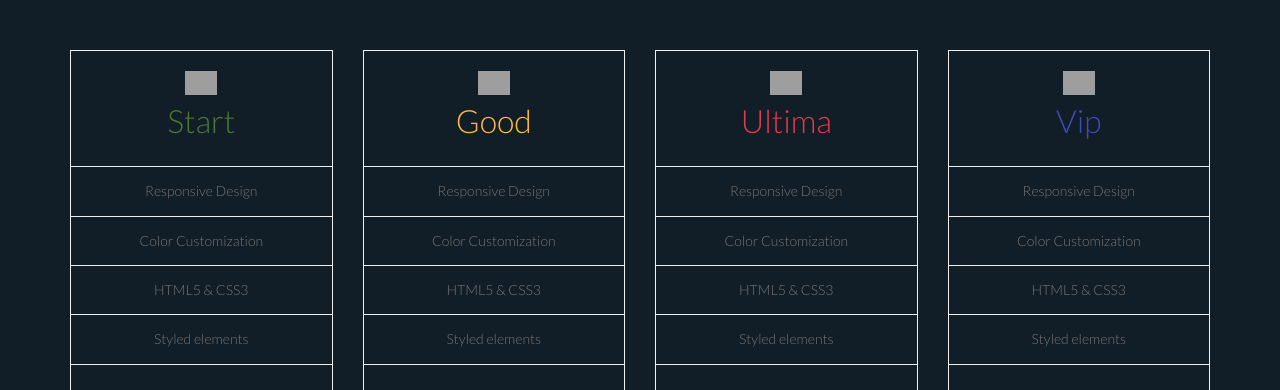
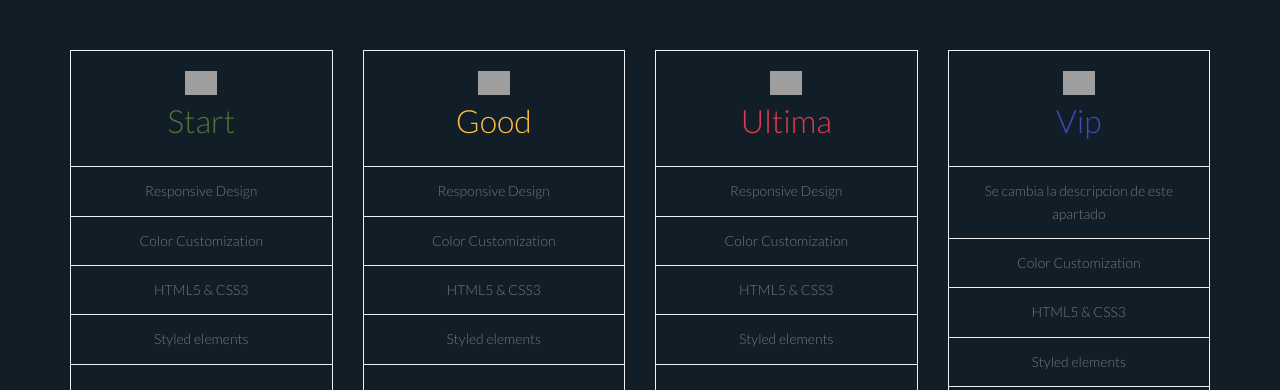
Before and after one commit to ElJimenex01/examen-tercer-parcial, a plain HTML site: page index.html in a window 1280 px wide. Shown: the top 390 px of the page. Drawn offline with nearby package versions, Linux system fonts and the light colour scheme; grey boxes are pictures that could not be loaded.

Commit message:
Se actualizan descripciones de los planes

```diff
--- a/index.html
+++ b/index.html
@@ -178,7 +178,7 @@
 									<img src="http://bread.pp.ua/n/settings_b.svg" alt="">
 									<big>Vip</big>
 								</li>
-								<li>Responsive Design</li>
+								<li>Se cambia la descripcion de este apartado</li>
 								<li>Color Customization</li>
 								<li>HTML5 & CSS3</li>
 								<li>Styled elements</li>
```
